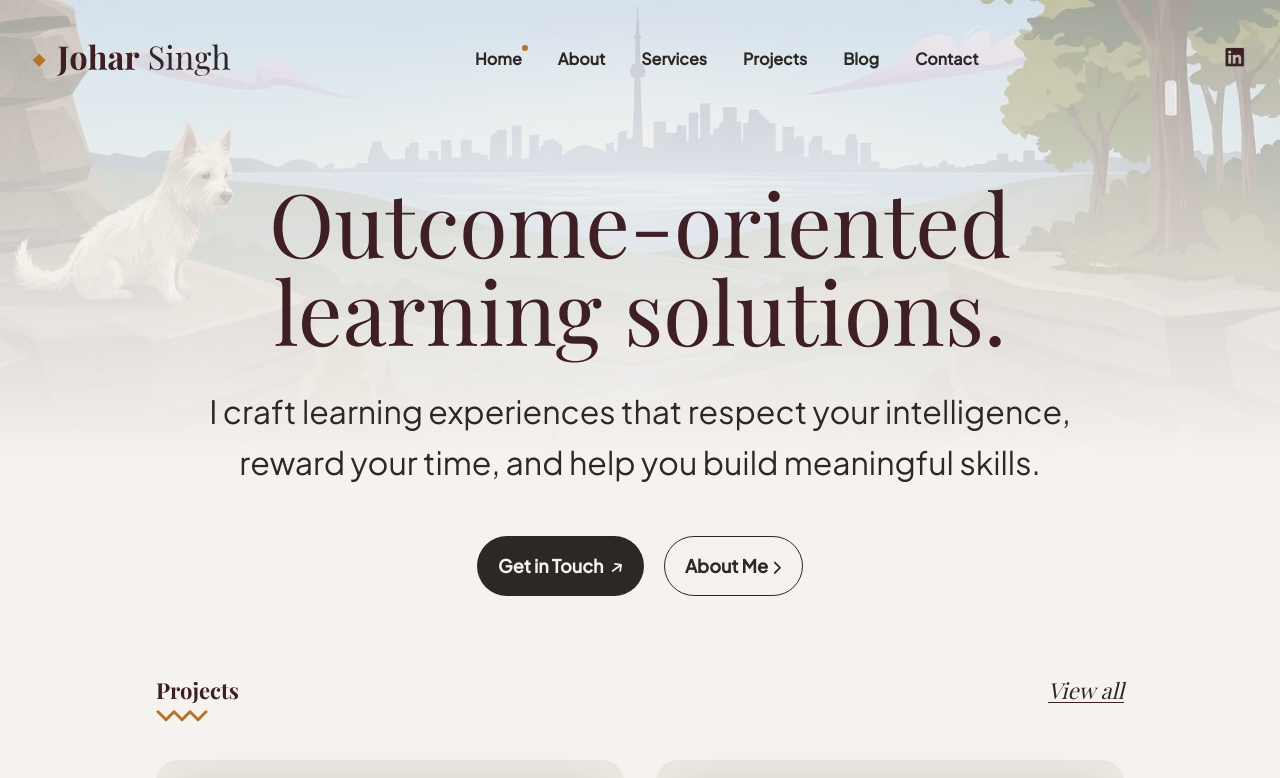
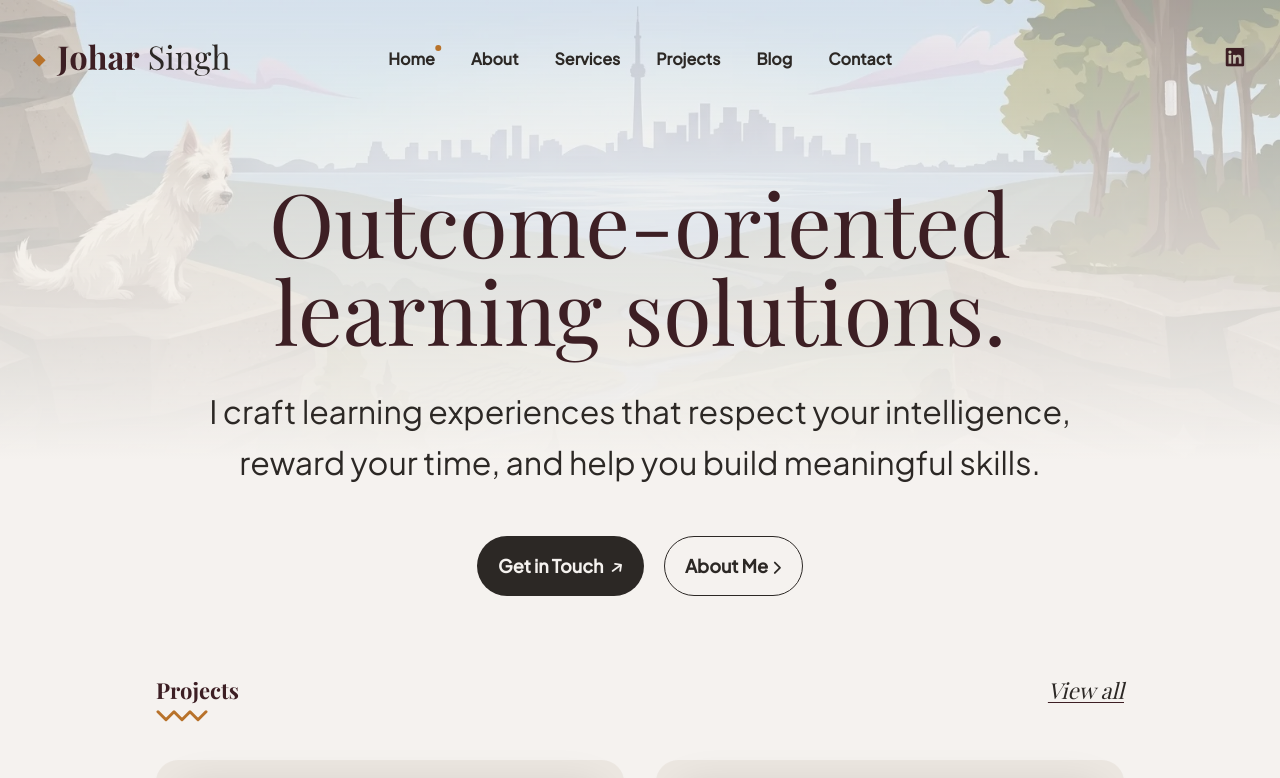
Before and after one commit to j0har/joharsingh.com, a Jekyll site: the page built from index.html, in a window 1280 px wide. Shown: the top 778 px of the page. Built offline with Jekyll 4.4.1, drawn with Linux system fonts in a browser that asks for light colours; some web fonts are replaced; the list of posts is cut into pages by our own code; grey boxes are pictures that could not be loaded.

Commit message:
Center desktop nav independently of sibling widths
Decouples .main-nav from the logo/social-nav flex siblings so it
centers on the page (matching the theme demo) instead of being
skewed by the width imbalance between the logo and the single
social icon. Scoped to min-width: $desktop so the mobile dropdown
nav is untouched.

```diff
--- a/_sass/3-modules/_header.scss
+++ b/_sass/3-modules/_header.scss
@@ -148,6 +148,14 @@
         }
       }
     }
+  }
+}
+
+@media (min-width: $desktop) {
+  .main-nav {
+    position: absolute;
+    left: 50%;
+    transform: translateX(-50%);
   }
 }
 
```
